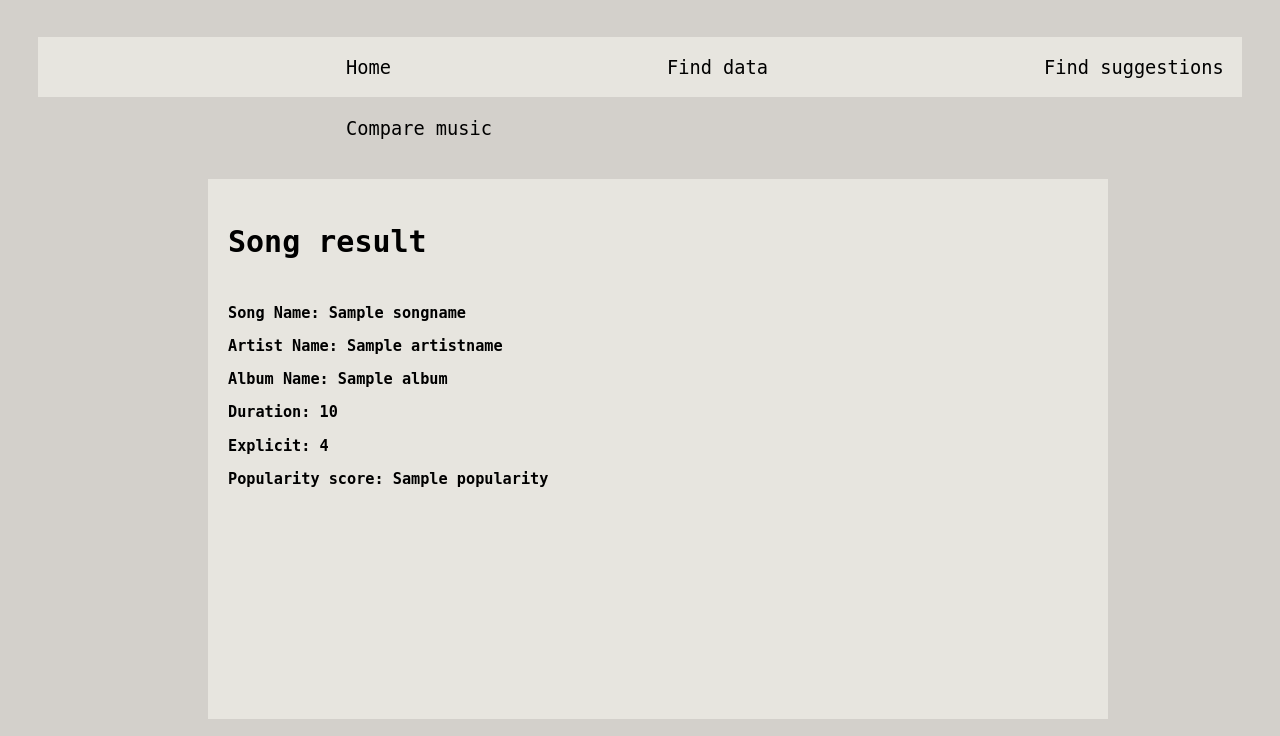
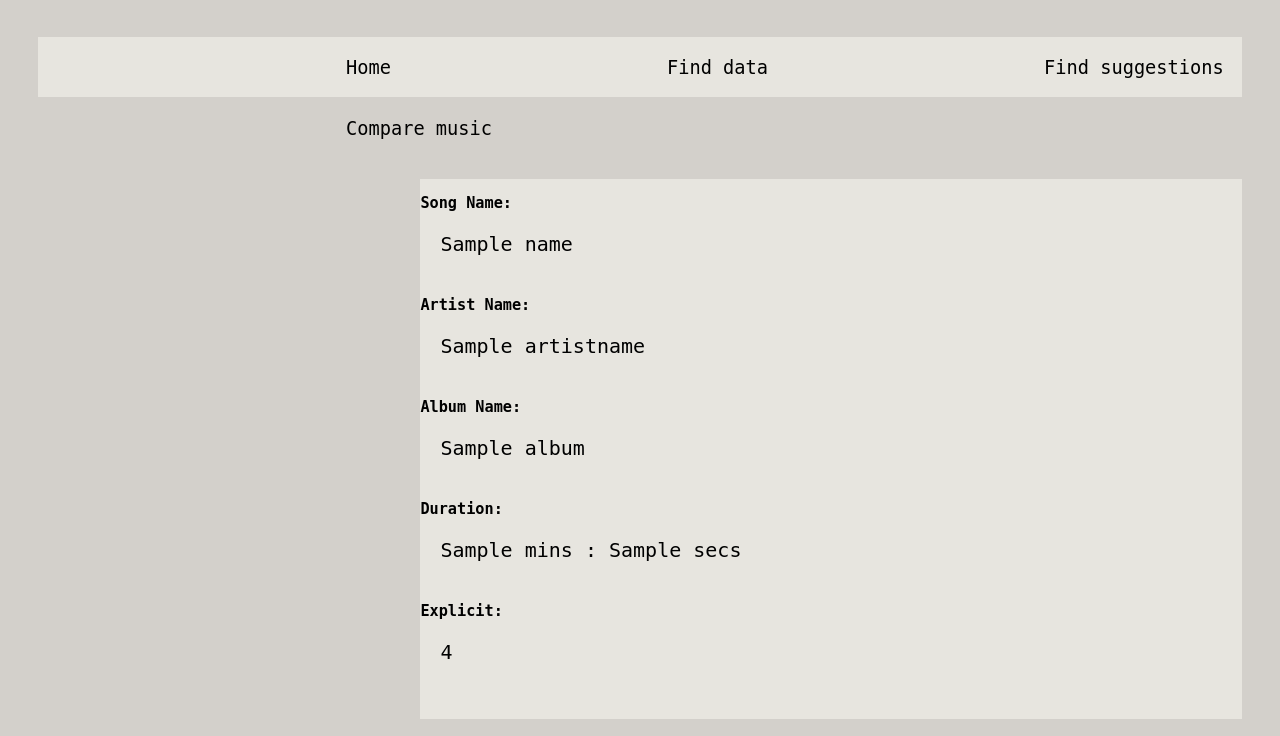
Before and after one commit to kailinlo/AHproject, a Flask app: template templates/results/songresult.html in a window 1280 px wide. Shown: the part 109-845 px from the top of the page. Run offline with Flask 3, Linux system fonts and the light colour scheme; the template is opened without the code that fills it: most values are stand-ins (such as "Sample title", 1, 10 or a date in 2020); grey boxes marked "Sample" are stand-in pictures; parts of the project's set-up code (start-up, migrations or seed data) failed here and were passed over.

Commit message:
Update songresult.html

```diff
--- a/templates/results/songresult.html
+++ b/templates/results/songresult.html
@@ -5,15 +5,15 @@
   <meta charset="utf-8">
   <meta name="viewport" content="width=device-width">
   <title>replit</title>
-  <link href="style.css" rel="stylesheet" type="text/css" />
+  <link href="/static/style.css" rel="stylesheet" type="text/css" />
 </head>
 
 
 <body>
   <banner>
-  <img src="logo.png" id="logo">
+  <img src="/static/logo.png" id="logo">
   <h1 style="margin: 0px 0px 0px 120px">
- Find data</h1>
+  Song result</h1>
   </banner>
 
   <nav>
@@ -26,30 +26,30 @@
     </nav>
 
 
-  <div style="float:left;width:900px;height:540px;margin-left:200px;">
+  <div style="float:right;width:65%;height:540px;" id="info">
 
-    <h2> Song result</h2>
-    <section style ="padding-left: 20px;">
-    <h3>Song Name: {{songname}}</h3>
 
-    <h3>Artist Name: {{artistname}}</h3>
+    <h3>Song Name: </h3> <p>{{name}}</p>
 
-    <h3>Album Name: {{album}}</h3>
+    <h3>Artist Name: </h3> <p>{{artistname}}</p>
 
-    <h3>Duration: {{duration}}</h3>
+    <h3>Album Name:</h3> <p>{{album}}</p>
 
-    <h3>Explicit: {{rating}}</h3>
+    <h3>Duration: </h3> <p>{{mins}} : {{secs}}</p>
 
-    <h3>Popularity score: {{popularity}}</h3>
-  </section>
+    <h3>Explicit:</h3> <p>{{rating}}</p>
+
+
   </div>
 
-  <div style="float:left;width:540px;height:540px;margin-left:20px;">
-    <img src="/{{albumphoto}}" id="homeimg">
-
-
+  <div style="width:28%;float:left;" id="imgdiv" >
+    <img src="{{albumphoto}}" id="homeimg">
   </div>
 
 </body>
 
 </html>
+
+</body>
+
+</html>
```
